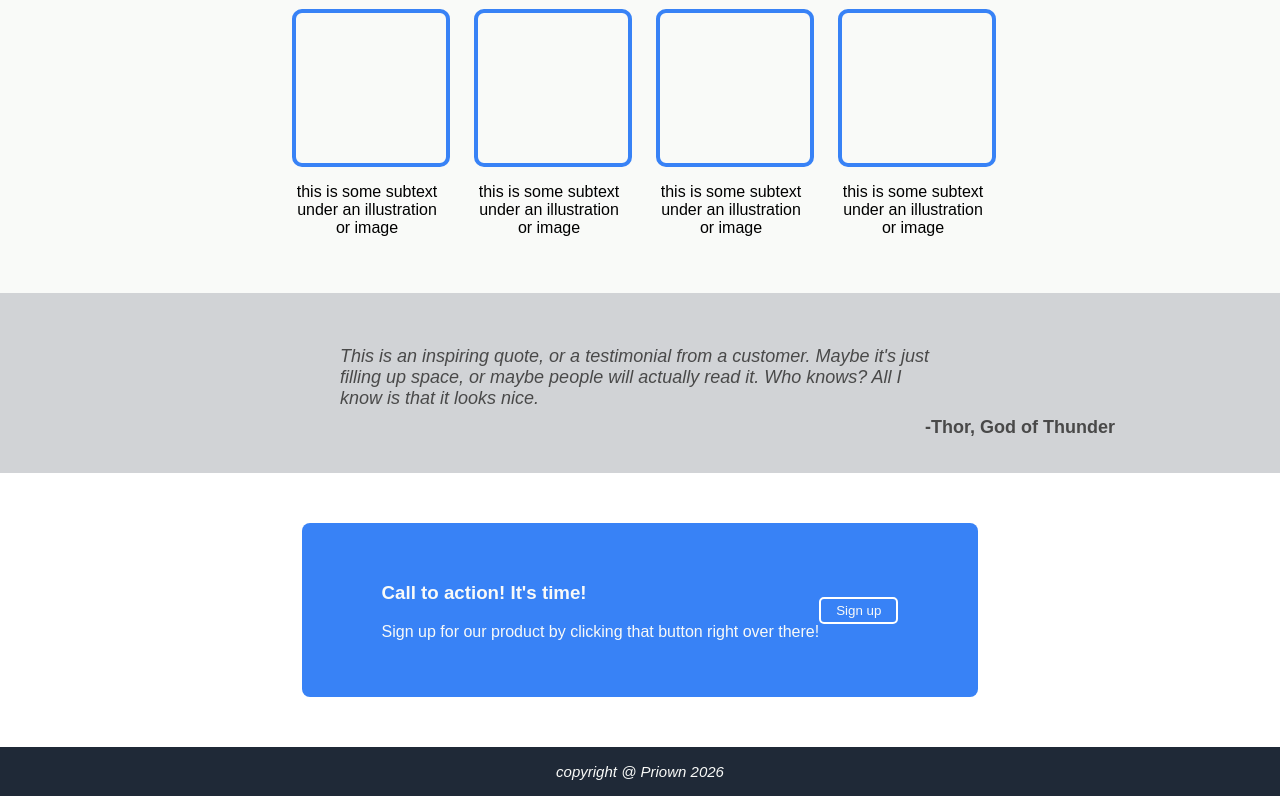
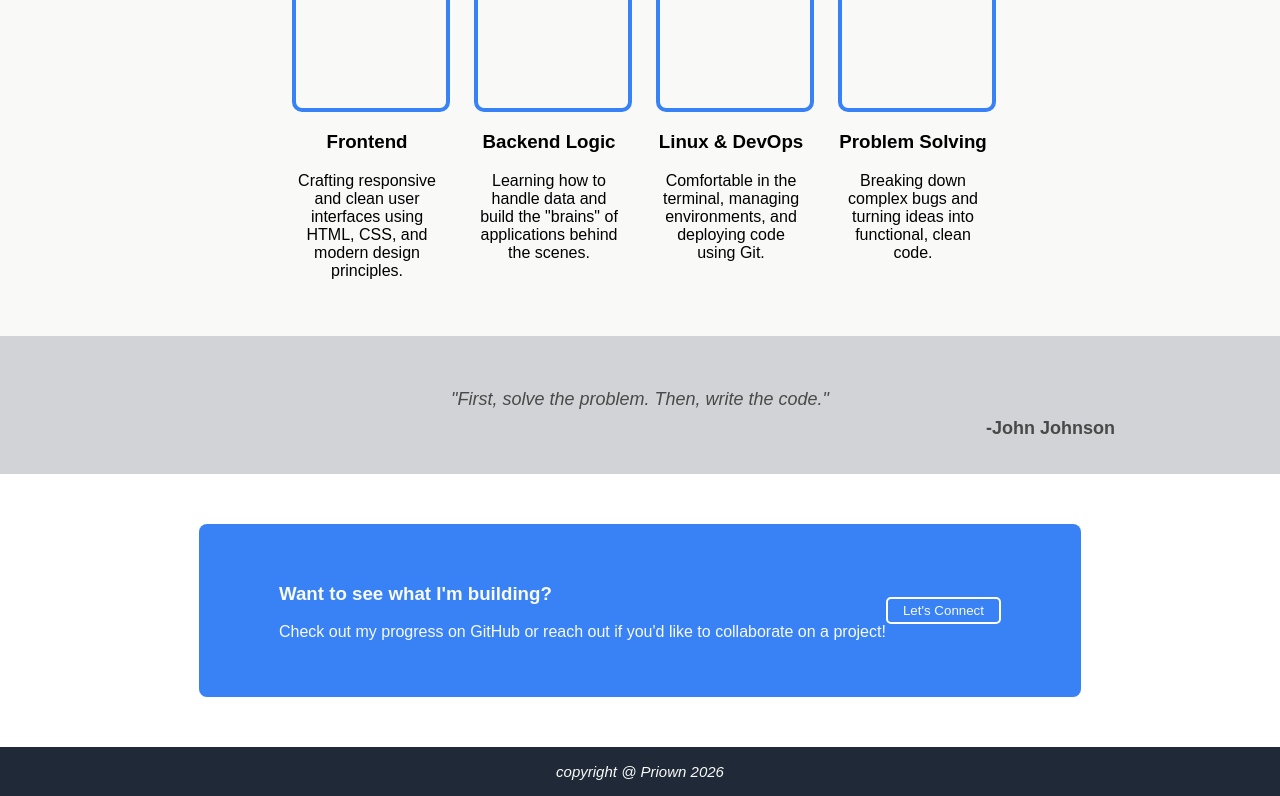
Before and after one commit to priown/project1, a plain HTML site: page index.html in a window 1280 px wide. Shown: the part 495-1291 px from the top of the page. Drawn offline with Linux system fonts and the light colour scheme.

Commit message:
personalized content for my portfolio

```diff
--- a/index.html
+++ b/index.html
@@ -7,20 +7,20 @@
   <header>
  <div class="container">
    <div class="Header-Logo">
-       <img src="logo" alt="Header Logo">
+       Priown | Full Stack Developer in Training
    </div>
   <ul>
-    <li>header link one</li>
-    <li>header link two</li>
-    <li>header link three</li>
+    <li>Homepage</li>
+    <li>About us</li>
+    <li>Contact us</li>
    </ul>
   </div></header>
   <section class="hero">
    <div class="container">
 
     <div class="hero-text">
-      <h1>This website is awesome</h1>
-      <p>This website has some subtext that goes under the main title. It's a smaller font and the color is lower contrast</p>
+      <h1>Hi, I'm Priown.</h1>
+      <p>A passionate developer in training, currently building modern web applications and exploring the depths of the Linux ecosystem.</p>
       <button>Sign up</button>
     </div> <div class="hero-image-container">
       <img src="image placeholder" alt="image placeholder">
@@ -28,41 +28,45 @@
   </div></section>
   <section class="info">
     <div class="container">
-      <h2>Some random information.</h2>
+      <h2>My Services</h2>
     </div>
     <div class="card-container">
       <div class="card">
         <div class="square"></div>
-        <p>this is some subtext under an illustration or image</p>
+        <h3>Frontend</h3>
+        <p>Crafting responsive and clean user interfaces using HTML, CSS, and modern design principles.</p>
       </div>
       <div class="card">
         <div class="square"></div>
-        <p>this is some subtext under an illustration or image</p>
+        <h3>Backend Logic</h3>
+        <p>Learning how to handle data and build the "brains" of applications behind the scenes.</p>
       </div>
       <div class="card">
         <div class="square"></div>
-        <p>this is some subtext under an illustration or image</p>
+        <h3>Linux & DevOps</h3>
+        <p>Comfortable in the terminal, managing environments, and deploying code using Git.</p>
       </div>
       <div class="card">
         <div class="square"></div>
-        <p>this is some subtext under an illustration or image</p>
+        <h3>Problem Solving</h3>
+        <p>Breaking down complex bugs and turning ideas into functional, clean code.</p>
       </div>
     </div>
   </section>
   <section class="information">
     <div class="container">
-      <blockquote>This is an inspiring quote, or a testimonial from a customer. Maybe it's just filling up space, or maybe people will actually read it. Who knows? All I know is that it looks nice.</blockquote>
-      <div class="author">-Thor, God of Thunder</div>
+      <blockquote>"First, solve the problem. Then, write the code."</blockquote>
+      <div class="author">-John Johnson</div>
     </div>
   </section>
   <section class="sign-up-section">
     <div class="container">
       <div class="cta-banner">
         <div>
-          <h3>Call to action! It's time!</h3>
-          <p>Sign up for our product by clicking that button right over there!</p>
+          <h3>Want to see what I'm building?</h3>
+          <p>Check out my progress on GitHub or reach out if you'd like to collaborate on a project!</p>
         </div>
-        <button>Sign up</button>
+        <button>Let's Connect</button>
       </div>
     </div>
   </section>
```
